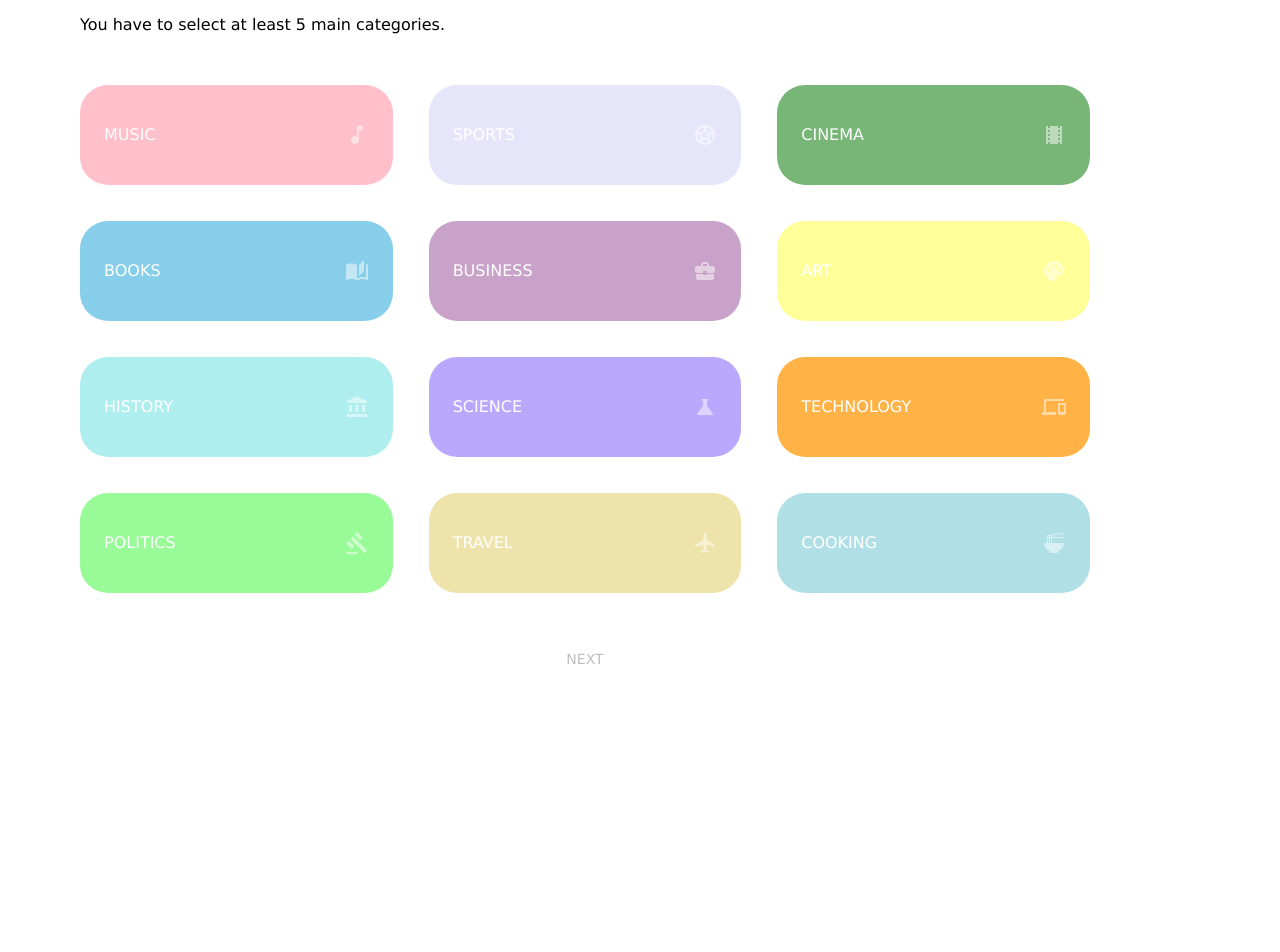
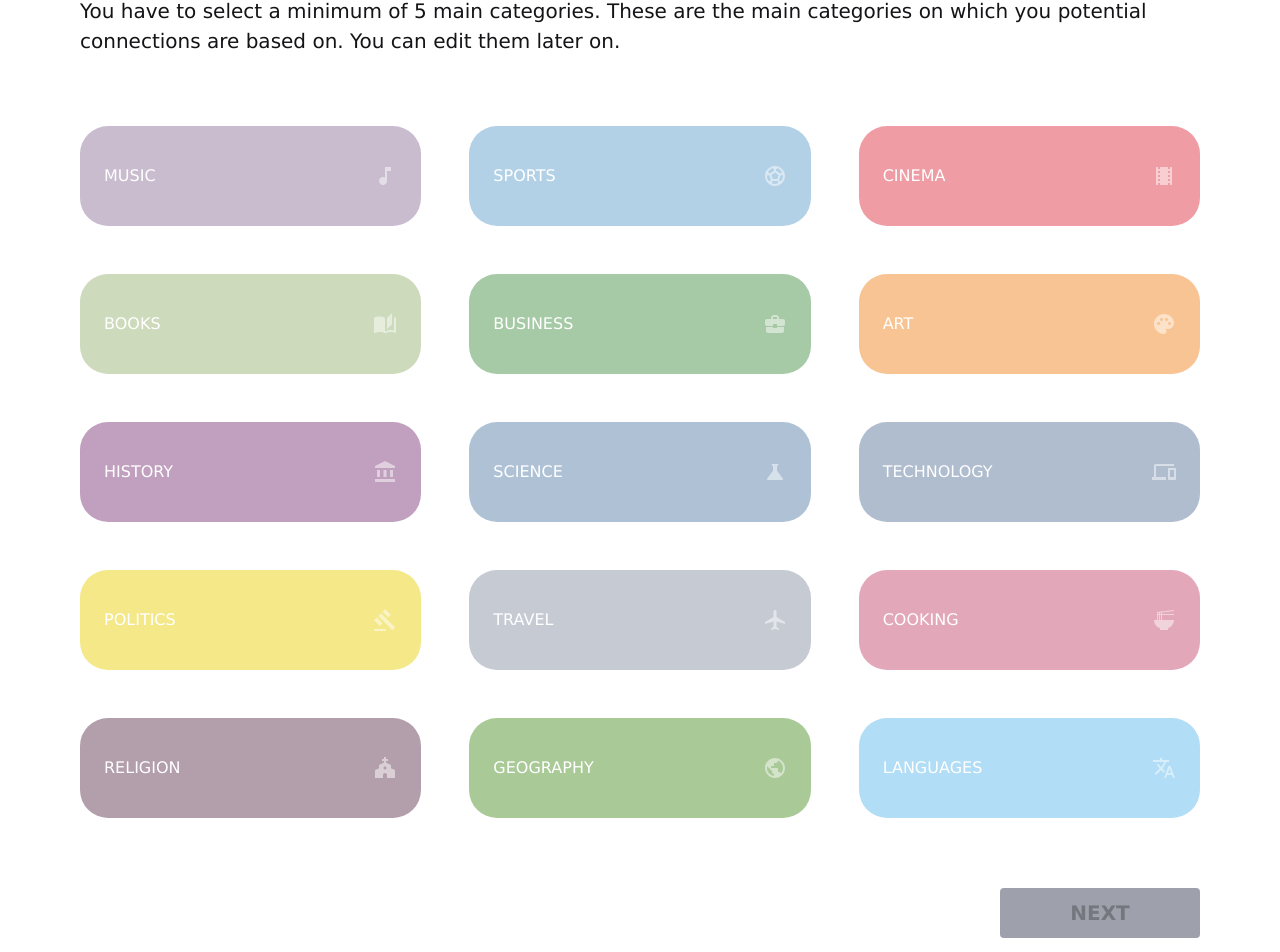
Before and after one commit to forybogdanov/bit-by-bit, a Next.js app in the folder frontend/: page /setup in a window 1280 px wide. Shown: the part 279-1231 px from the top of the page. Before the commit the page ends 1037 px from the top, so only its background shows below. Built offline with nearby package versions, Linux system fonts and the light colour scheme.

Commit message:
fix: add setup

```diff
--- a/frontend/src/app/setup/page.tsx
+++ b/frontend/src/app/setup/page.tsx
@@ -14,6 +14,9 @@ import DevicesIcon from '@mui/icons-material/Devices';
 import GavelIcon from '@mui/icons-material/Gavel';
 import LocalAirportIcon from '@mui/icons-material/LocalAirport';
 import RamenDiningIcon from '@mui/icons-material/RamenDining';
+import ChurchIcon from '@mui/icons-material/Church';
+import PublicIcon from '@mui/icons-material/Public';
+import TranslateIcon from '@mui/icons-material/Translate';
 import { Button, Grid, Typography } from "@mui/material";
 import { useState } from "react";
 import {
@@ -22,7 +25,7 @@ import {
     MusicSubCategories, ScienceSubCategories,
     PoliticsSubCategories, SportSubCategories,
     TechnologySubCategories, CookingSubCategories,
-    TravelSubCategories
+    TravelSubCategories, ReligionSubCategories, GeographySubCategories
 } from "@/app/setup/utils";
 
 const categories = [
@@ -30,97 +33,121 @@ const categories = [
         index: 0,
         name: 'Music',
         icon: MusicNoteIcon,
-        lightColor: '#FFC0CB',
-        darkColor: '#fc8193',
+        lightColor: 'rgba(178,160,187,0.7)',
+        darkColor: '#5d4a65',
         subCategories: MusicSubCategories,
     },
     {
         index: 1,
         name: 'Sports',
         icon: SportsSoccerIcon,
-        lightColor: '#E6E6FA',
-        darkColor: '#9292f6',
+        lightColor: 'rgba(147,190,220,0.7)',
+        darkColor: '#325a79',
         subCategories: SportSubCategories,
     },
     {
         index: 2,
         name: 'Cinema',
         icon: TheatersIcon,
-        lightColor: '#78b678',
-        darkColor: '#34b934',
+        lightColor: 'rgba(232,114,127,0.7)',
+        darkColor: '#D61F34',
         subCategories: CinemaSubCategories,
     },
     {
         index: 3,
         name: 'Books',
         icon: AutoStoriesIcon,
-        lightColor: '#87CEEB',
-        darkColor: '#32b3e7',
+        lightColor: 'rgba(184,203,158,0.7)',
+        darkColor: '#538332',
         subCategories: BooksSubCategories,
     },
     {
         index: 4,
         name: 'Business',
         icon: BusinessCenterIcon,
-        lightColor: '#C8A2C8',
-        darkColor: '#cb59cb',
+        lightColor: 'rgba(128,179,128,0.7)',
+        darkColor: '#375d37',
         subCategories: BusinessSubCategories,
     },
     {
         index: 5,
         name: 'Art',
         icon: PaletteIcon,
-        lightColor: '#FFFF99',
-        darkColor: '#fafa47',
+        lightColor: 'rgba(246,171,101,0.7)',
+        darkColor: '#88450e',
         subCategories: ArtSubCategories,
     },
     {
         index: 6,
         name: 'History',
         icon: AccountBalanceIcon,
-        lightColor: '#AFEEEE',
-        darkColor: '#6af5f5',
+        lightColor: 'rgba(165,120,163,0.7)',
+        darkColor: '#5e3f5c',
         subCategories: HistorySubCategories,
     },
     {
         index: 7,
         name: 'Science',
         icon: ScienceIcon,
-        lightColor: '#BAA8FF',
-        darkColor: '#957bfc',
+        lightColor: 'rgba(142,168,195,0.7)',
+        darkColor: '#2f3e56',
         subCategories: ScienceSubCategories,
     },
     {
         index: 8,
         name: 'Technology',
         icon: DevicesIcon,
-        lightColor: '#FFB347',
-        darkColor: '#fa9818',
+        lightColor: 'rgba(141,161,185,0.7)',
+        darkColor: '#374659',
         subCategories: TechnologySubCategories,
     },
     {
         index: 9,
         name: 'Politics',
         icon: GavelIcon,
-        lightColor: '#98FB98',
-        darkColor: '#79f879',
+        lightColor: 'rgba(239,222,87,0.7)',
+        darkColor: '#d2c20d',
         subCategories: PoliticsSubCategories,
     },
     {
         index: 10,
         name: 'Travel',
         icon: LocalAirportIcon,
-        lightColor: '#eee4ab',
-        darkColor: '#e8d585',
+        lightColor: 'rgba(173,180,192,0.7)',
+        darkColor: '#44494f',
         subCategories: TravelSubCategories,
     },
     {
         index: 11,
         name: 'Cooking',
         icon: RamenDiningIcon,
-        lightColor: '#B0E0E6',
-        darkColor: '#88dce3',
+        lightColor: 'rgba(216,130,157,0.7)',
+        darkColor: '#772b42',
         subCategories: CookingSubCategories,
+    },
+    {
+        index: 12,
+        name: 'Religion',
+        icon: ChurchIcon,
+        lightColor: 'rgba(147,118,136,0.7)',
+        darkColor: '#4b3c44',
+        subCategories: ReligionSubCategories,
+    },
+    {
+        index: 13,
+        name: 'Geography',
+        icon: PublicIcon,
+        lightColor: 'rgba(133,179,107,0.7)',
+        darkColor: '#415b2e',
+        subCategories: GeographySubCategories,
+    },
+    {
+        index: 14,
+        name: "Languages",
+        icon: TranslateIcon,
+        lightColor: 'rgba(146,207,242,0.7)',
+        darkColor: '#236f96',
+        subCategories: [],
     }
 ]
 
@@ -149,24 +176,23 @@ export default function Setup() {
 
     const handleSubCategorySelection = (mainIndex: number, subIndex: number) => {
         const categoryIndex = selectedCategories.findIndex(item => item.mainIndex === mainIndex);
+        const updatedCategories = [...selectedCategories];
+
         if (selectedCategories[categoryIndex].subIndexes.some(subcategoryIndex => subcategoryIndex === subIndex)) {
-            const updatedCategories = [...selectedCategories];
-            updatedCategories[categoryIndex].subIndexes.filter(subcategoryIndex => subcategoryIndex !== subIndex)
-            setSelectedCategories(updatedCategories);
+            updatedCategories[categoryIndex].subIndexes = updatedCategories[categoryIndex].subIndexes.filter(subcategoryIndex => subcategoryIndex !== subIndex);
         } else {
-            const updatedCategories = [...selectedCategories];
             updatedCategories[categoryIndex].subIndexes.push(subIndex);
-            setSelectedCategories(updatedCategories);
         }
-        console.log(selectedCategories);
+
+        setSelectedCategories(updatedCategories);
     }
 
     return (
         <Grid className={'setup'} display={'flex'} container>
             {activeTab === TabStep.MainCategoriesSelection &&
-                <Grid display={'flex'} flexDirection={'column'} gap={6}>
-                    <Typography>SET UP YOUR PROFILE!</Typography>
-                    <Typography>You have to select at least 5 main categories.</Typography>
+                <Grid display={'flex'} flexDirection={'column'} className={'firstStep'}>
+                    <Typography className={'title'}>SET UP YOUR PROFILE.</Typography>
+                    <Typography className={'subTitle'}>You have to select a minimum of 5 main categories. These are the main categories on which you potential connections are based on. You can edit them later on.</Typography>
                     <Grid display={'flex'} className={'cardsWrapper'} container>
                         {categories.map((item, index) =>
                             <Grid item key={index} className={selectedCategories.some(category => category.mainIndex === index) ? 'categoryCardSelected' : 'categoryCard'} onClick={() => handleSelection(index)} sx={{ backgroundColor: selectedCategories.some(category => category.mainIndex === index) ? item.darkColor : item.lightColor }}>
@@ -175,31 +201,37 @@ export default function Setup() {
                             </Grid>
                         )}
                     </Grid>
-                    <Button disabled={selectedCategories.length < 5} onClick={() => setActiveTab(TabStep.SubCategoriesSelection)}>NEXT</Button>
+                    <Grid display={'flex'} flexDirection={'row-reverse'}>
+                        <Button disabled={selectedCategories.length < 5} onClick={() => setActiveTab(TabStep.SubCategoriesSelection)} className={'nextButton'}>NEXT</Button>
+                    </Grid>
                 </Grid>
             }
             {activeTab === TabStep.SubCategoriesSelection &&
-                <Grid display={'flex'} flexDirection={'column'} gap={6}>
-                    <Typography>SET UP YOUR PROFILE!</Typography>
-                    <Typography>Now select at least one subcategory of each category you are interested in.</Typography>
-                    <Grid display={'flex'} flexDirection={'column'} gap={12}>
+                <Grid display={'flex'} flexDirection={'column'} className={'secondStep'}>
+                    <Typography className={'title'}>SET UP YOUR PROFILE.</Typography>
+                    <Typography className={'subTitle'}>Now select at least one subcategory you are interested in per each of the main ones you already chose.</Typography>
+                    <Grid display={'flex'} flexDirection={'column'} className={'selectedCategories'}>
                         {categories.filter(category => selectedCategories.some(selectedCategory => selectedCategory.mainIndex === category.index)).map((item, index) =>
-                            <Grid key={index} display={'flex'} alignItems={'center'}>
-                                <Grid item key={index} className={'categoryCard'} sx={{ backgroundColor: item.darkColor }}>
+                            <Grid key={index} display={'flex'} alignItems={'center'} className={'selectedCategoryGroup'}>
+                                <Grid item key={index} className={'categoryBigCard'} sx={{ backgroundColor: item.darkColor }}>
                                     <Typography className={'categoryCardText'}>{item.name}</Typography>
                                     <item.icon className={'categoryCardIcon'}/>
                                 </Grid>
-                                <Grid display={'flex'} gap={2}>
-                                    {item.subCategories.map((subItem, subIndex) =>
-                                        <Grid key={subIndex} className={selectedCategories.find(cat => cat.mainIndex === item.index).subIndexes.includes(subIndex) ? 'subCategoryOptionSelected' : 'subCategoryOption'} onClick={() => handleSubCategorySelection(item.index, subIndex)}>{subItem.name}</Grid>
-                                    )}
+                                <Grid className={'subcategoriesWrapper'}>
+                                    <Typography className={'subcategoriesLabel'}>Subcategories:</Typography>
+                                    <Grid display={'flex'} gap={2} className={'subcategoriesGrid'}>
+                                        {item.subCategories.map((subItem, subIndex) =>
+                                            <Grid key={subIndex} className={selectedCategories?.find(cat => cat.mainIndex === item.index).subIndexes.includes(subIndex) ? 'subCategoryOptionSelected' : 'subCategoryOption'} onClick={() => handleSubCategorySelection(item.index, subIndex)}>{subItem.name}</Grid>
+                                        )}
+                                    </Grid>
                                 </Grid>
-
                             </Grid>
                         )}
                     </Grid>
-                    <Button onClick={() => setActiveTab(TabStep.MainCategoriesSelection)}>Go back</Button>
-                    <Button onClick={() => setActiveTab(TabStep.CompletedSelection)} disabled={!selectedCategories.every(item => item.subIndexes.length > 0)}>Complete</Button>
+                    <Grid display={'flex'} justifyContent={'space-between'}>
+                        <Button onClick={() => setActiveTab(TabStep.MainCategoriesSelection)} className={'backButton'}>Go back</Button>
+                        <Button onClick={() => setActiveTab(TabStep.CompletedSelection)} disabled={!selectedCategories.every(item => item.subIndexes.length > 0)} className={'completeButton'}>Complete</Button>
+                    </Grid>
                 </Grid>
             }
             {activeTab === TabStep.CompletedSelection &&
--- a/frontend/src/app/setup/style.css
+++ b/frontend/src/app/setup/style.css
@@ -1,13 +1,14 @@
 .setup {
-    padding: 80px;
+    padding: 40px 80px;
 }
 
 .cardsWrapper {
-    gap: 36px;
+    gap: 48px;
+    padding: 70px 0 70px 0;
 }
 
 .categoryCard {
-    width: calc((100% - 3*36px) / 4);
+    width: calc((100% - 3*48px) / 4);
     height: 100px;
     display: flex;
     border-radius: 28px;
@@ -15,10 +16,15 @@
     padding: 12px 24px;
     justify-content: space-between;
     cursor: pointer;
+    transition: all .3s;
+}
+
+.categoryCard:hover {
+    transform: scale(1.05);
 }
 
 .categoryCardSelected {
-    width: calc((100% - 3*36px) / 4);
+    width: calc((100% - 3*48px) / 4);
     height: 100px;
     display: flex;
     border-radius: 28px;
@@ -26,12 +32,12 @@
     padding: 12px 24px;
     justify-content: space-between;
     cursor: pointer;
-    box-shadow: 2px 4px 12px 0px rgba(0, 0, 0, 0.05);
-    border: 2px solid #000;
+    box-shadow: 2px 4px 12px 0 rgba(0, 0, 0, 0.2);
+    transition: all .3s;
 }
 
 .categoryCardText {
-    font-size: 32px;
+    font-size: 28px;
     color: #FFFFFF;
     text-transform: uppercase;
     font-weight: 800;
@@ -44,32 +50,219 @@
     margin-left: -100px;
 }
 
+.subcategoriesWrapper {
+    display: flex;
+    flex-direction: column;
+    gap: 16px;
+}
+
 .subCategoryOption {
-    padding: 8px 16px;
+    padding: 0 32px;
     color: #0D152E;
+    height: 42px;
     font-size: 14px;
-    border-radius: 4px;
+    border-radius: 36px;
+    cursor: pointer;
+    display: flex;
+    align-items: center;
+    justify-content: center;
+    transition: all .8s;
+}
+
+.subCategoryOption:hover {
+    transform: scale(1.025);
+    border: 1px solid rgba(0, 0, 0, 0.3);
+}
+
+.subCategoryOptionSelected {
+    padding: 0 32px;
+    color: #0D152E;
+    height: 40px;
+    font-size: 14px;
+    border-radius: 36px;
+    cursor: pointer;
+    border: 1px solid #000;
+    display: flex;
+    align-items: center;
+    justify-content: center;
+    transition: all .8s;
+}
+
+.firstStep .title {
+    color: #141316;
+    font-size: 50px;
+    font-style: normal;
+    font-weight: 700;
+    margin-bottom: 20px;
+}
+
+.firstStep .subTitle {
+    color: #141316;
+    font-size: 20px;
+    font-style: normal;
+    font-weight: 500;
+}
+
+.firstStep .nextButton {
+    color: #FFF;
+    font-size: 20px;
+    font-style: normal;
+    font-weight: 700;
+    line-height: normal;
+    background: rgba(13, 21, 46, 0.9);
+    border: none;
+    width: 200px;
+    height: 50px;
     cursor: pointer;
 }
 
-.subCategoryOptionSelected {
-    padding: 8px 16px;
+.firstStep .nextButton:disabled {
+    background: rgba(13, 21, 46, 0.4);
+}
+
+.secondStep {
+    width: 100%;
+}
+
+.secondStep .title {
+    color: #141316;
+    font-size: 50px;
+    font-style: normal;
+    font-weight: 700;
+    margin-bottom: 20px;
+}
+
+.secondStep .subTitle {
+    color: #141316;
+    font-size: 20px;
+    font-style: normal;
+    font-weight: 500;
+}
+
+.secondStep .selectedCategories {
+    display: flex;
+    flex-direction: column;
+    gap: 36px;
+    width: 100%;
+    padding: 60px 0 80px 0;
+}
+
+.selectedCategoryGroup {
+    display: flex;
+    gap: 48px;
+}
+
+.selectedCategoryGroup:hover {
+    border-radius: 28px;
+    background: rgba(101, 119, 114, 0.05);
+}
+
+.subcategoriesGrid {
+    display: flex;
+    flex-wrap: wrap;
+}
+
+.secondStep .categoryBigCard {
+    width: 25%;
+    min-width: 376px;
+    height: 160px;
+    display: flex;
+    border-radius: 28px;
+    align-items: center;
+    padding: 12px 24px;
+    justify-content: space-between;
+    box-shadow: 2px 4px 12px 0 rgba(0, 0, 0, 0.2);
+}
+
+.secondStep .subcategoriesLabel {
+    color: #141316;
+    font-size: 16px;
+    font-style: normal;
+    font-weight: 600;
+}
+
+.secondStep .backButton {
     color: #0D152E;
-    font-size: 14px;
-    border-radius: 4px;
-    cursor: pointer;
-    border: 1px solid #000;
+    font-size: 16px;
+    font-style: normal;
+    font-weight: 700;
+    line-height: normal;
+    display: flex;
+    height: 40px;
+    padding: 0 56px;
+    justify-content: center;
+    align-items: center;
+    gap: 10px;
+    align-self: stretch;
+    border-radius: 8px;
+    border: 1px solid #0D152E;
+}
+
+.secondStep .completeButton {
+    display: flex;
+    height: 40px;
+    padding: 0 56px;
+    justify-content: center;
+    align-items: center;
+    gap: 10px;
+    background: #6FC2B6;
+    color: #FFF;
+    font-size: 16px;
+    font-style: normal;
+    font-weight: 700;
+    line-height: normal;
+}
+
+.secondStep .completeButton:disabled {
+    background: rgba(111, 194, 182, 0.4);
+}
+
+@media only screen and (max-width: 2000px) {
+    .secondStep .categoryBigCard {
+        height: 200px;
+    }
 }
 
 @media only screen and (max-width: 1600px) {
     .categoryCard {
-        width: calc((100% - 2*36px) / 3);
+        width: calc((100% - 2*48px) / 3);
+    }
+
+    .categoryCardSelected {
+        width: calc((100% - 2*48px) / 3);
     }
 }
 
 @media only screen and (max-width: 1200px) {
     .categoryCard {
-        width: calc((100% - 36px) / 2);
+        width: calc((100% - 48px) / 2);
+    }
+
+    .categoryCardSelected {
+        width: calc((100% - 48px) / 2);
+    }
+
+    .subCategoryOption {
+        padding: 0 16px;
+    }
+
+    .subCategoryOptionSelected {
+        padding: 0 16px;
+    }
+}
+
+@media only screen and (max-width: 900px) {
+    .selectedCategoryGroup {
+        flex-direction: column;
+        gap: 36px;
+    }
+
+    .secondStep .categoryBigCard {
+        width: 100%;
+    }
+
+    .secondStep .selectedCategories {
+        gap: 56px;
     }
 }
 
@@ -77,4 +270,8 @@
     .categoryCard {
         width: 100%;
     }
+
+    .categoryCardSelected {
+        width: 100%;
+    }
 }
```
Also changed, not shown: frontend/src/app/setup/utils.tsx (+40 -4 lines).
